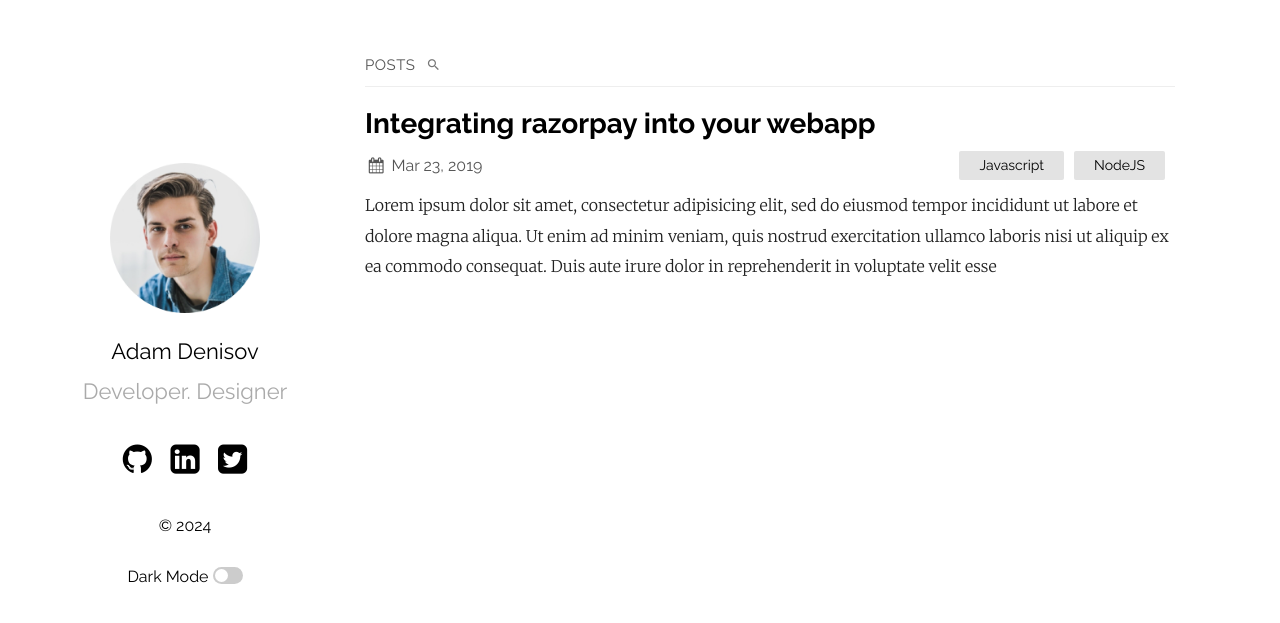
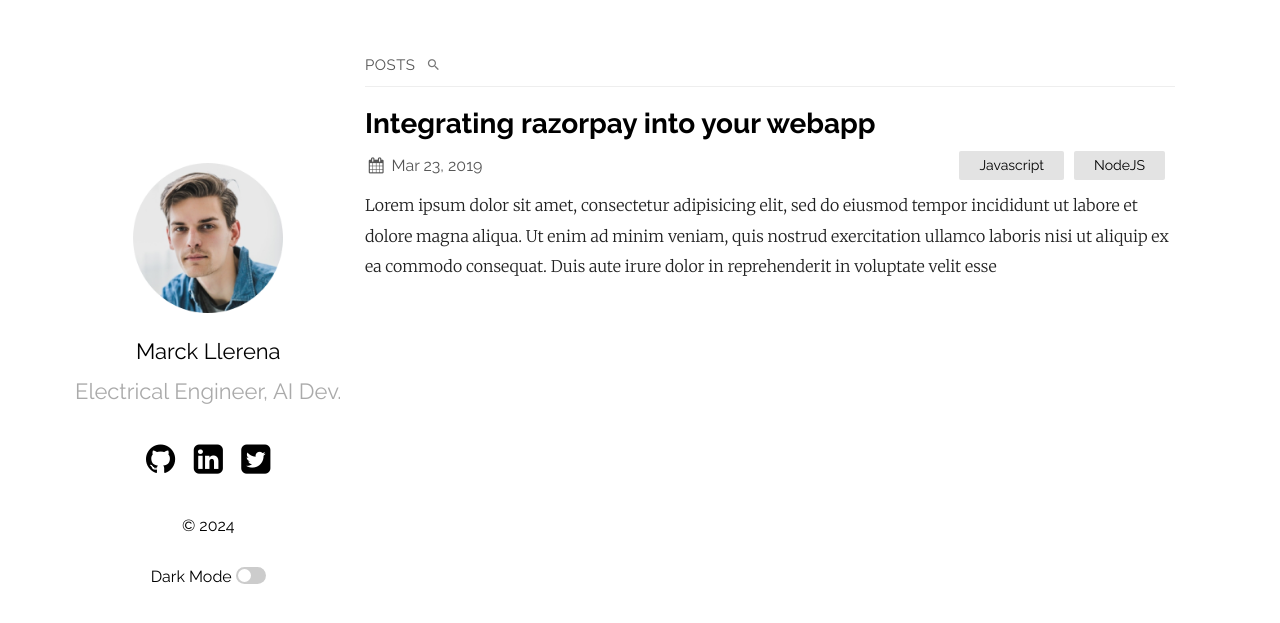
Before and after one commit to marckcode/marckcode.github.io, a Jekyll site: the page built from index.md, in a window 1280 px wide. Shown: the top 623 px of the page. Built offline with Jekyll 4.4.1, drawn with Linux system fonts in a browser that asks for light colours.

Commit message:
Add gemfile config

```diff
--- a/Gemfile
+++ b/Gemfile
@@ -1,4 +1,5 @@
 # frozen_string_literal: true
+gem "plainwhite"
 
 source "https://rubygems.org"
 gemspec
--- a/_config.yml
+++ b/_config.yml
@@ -6,14 +6,15 @@
   line in _config.yml. It will appear in your document head meta (for
   Google search results) and in your feed.xml site description.
 show_excerpts: true # set to true to show excerpts on the homepage
+remote_theme: samarsault/plainwhite-jekyll
 
 # Minima date format
 # refer to http://shopify.github.io/liquid/filters/date/ if you want to customize this
 sass:
   sass_dir: _sass
 plainwhite:
-  name: Adam Denisov
-  tagline: Developer. Designer
+  name: Marck Llerena
+  tagline: Electrical Engineer, AI Dev.
   date_format: "%b %-d, %Y"
   sitemap: true # set to true to generate sitemap.xml content
   search: true # set to true to enable searchbar
@@ -26,9 +27,9 @@
     - post
   # generate social links in footer
   social_links:
-    twitter: samarsault
-    github:  samarsault
-    linkedIn: in/samarsault
+    twitter: marckllerena
+    github:  marckllerena
+    linkedIn: in/marckllerena
     #dribbble: jekyll
     #flickr:   jekyll
     #instagram: jekyll
```
